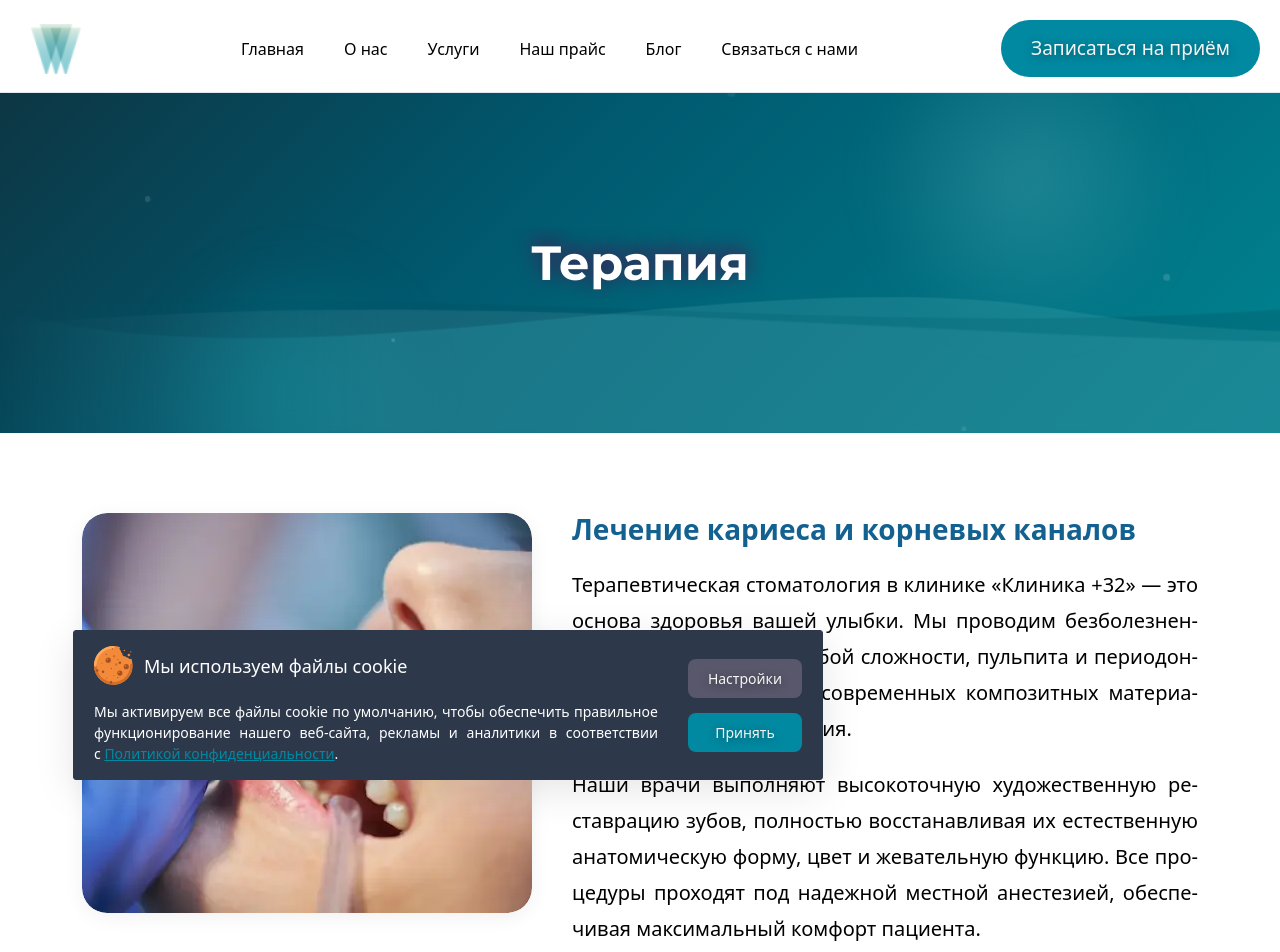
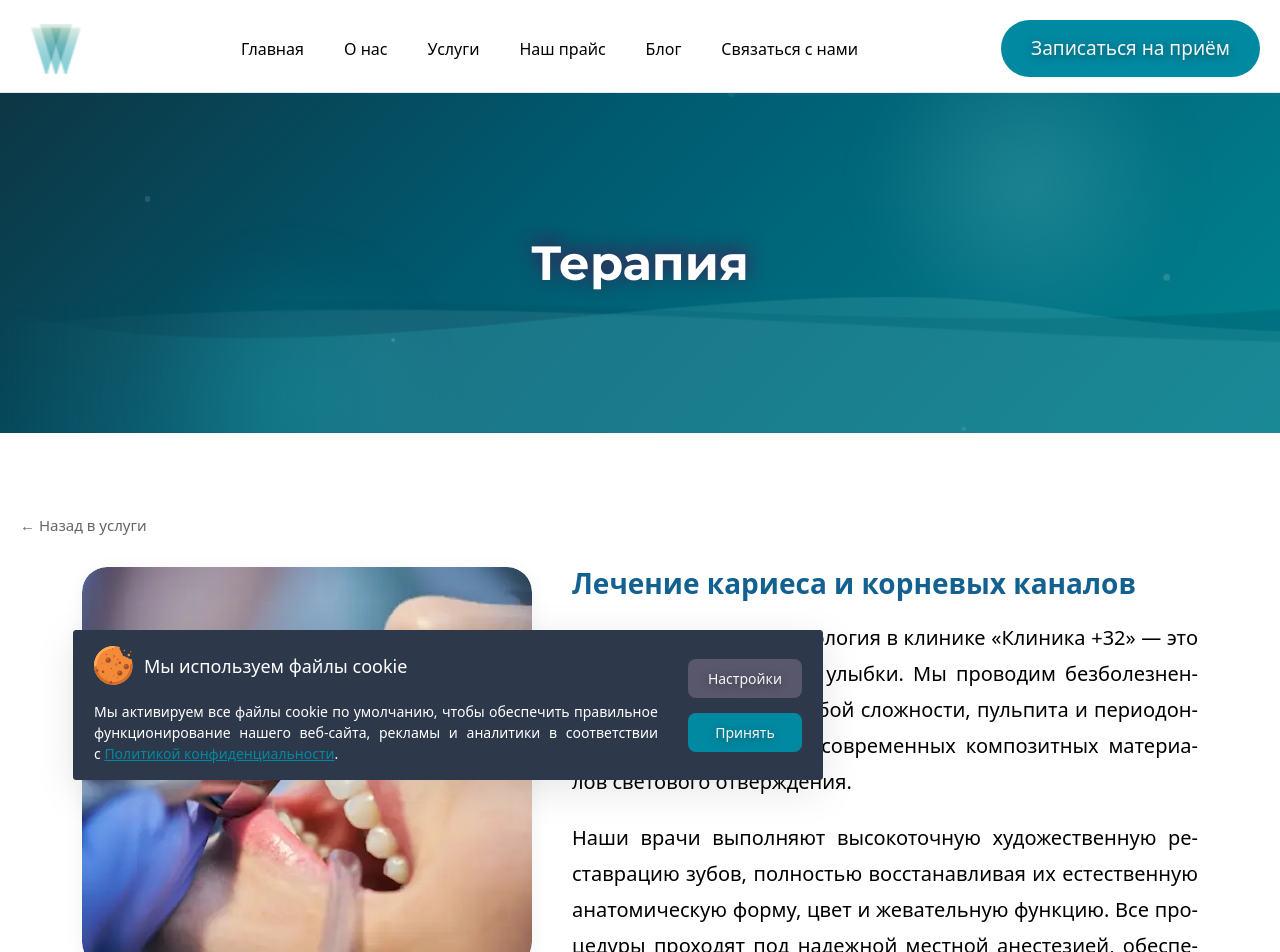
Before and after one commit to irinapodlisnyuk/stomatology-k32, a Next.js app: page /services/therapy in a window 1280 px wide. Shown: the top 952 px of the page. Built offline with nearby package versions, Linux system fonts and the light colour scheme.

Commit message:
PricePage scss

```diff
--- a/src/components/PostPage/Post/Post.tsx
+++ b/src/components/PostPage/Post/Post.tsx
@@ -5,7 +5,6 @@ import ResponsivePicture from "@/components/ResponsivePicture/ResponsivePicture"
 import { BlogPost } from "../PostPage";
 import styles from "./Post.module.scss";
 import asideStyles from "./aside.module.scss";
-import { useModals } from "@/components/context/ModalContext";
 import { AppointmentButton } from "@/components/Form/Button/AppointmentButton";
 
 interface PostProps {
@@ -14,7 +13,6 @@ interface PostProps {
 }
 
 export default function Post({ post, relatedPosts }: PostProps) {
-  const { openAppointment } = useModals();
 
   return (
     <article className={styles.post}>
@@ -47,9 +45,6 @@ export default function Post({ post, relatedPosts }: PostProps) {
                 Удобное онлайн-бронирование
               </p>
               <div className={asideStyles.post__appointmentActions}>
-                {/* <button className="btn btn--post" onClick={openAppointment}>
-                  Записаться на прием
-                </button> */}
                   <AppointmentButton className="btn btn--post" />
               </div>
             </div>
--- a/src/components/ServicePage/ServiceContent.module.scss
+++ b/src/components/ServicePage/ServiceContent.module.scss
@@ -3,15 +3,34 @@
 
 .service {
   padding: 80px 0;
+  width: 100%;
+  overflow-x: hidden;
 
   @include vp-1023 {
     padding: 50px 0;
   }
 
+  &__backBtn {
+    display: inline-flex;
+    align-items: center;
+    margin-bottom: 30px;
+    font-size: 15px;
+    color: $dim-gray;
+    text-decoration: none;
+    transition:
+      color $transition-300,
+      transform $transition-300;
+
+    &:hover {
+      color: $blue-lagoon;
+      transform: translateX(-2px);
+    }
+  }
+
   &__wrapper {
     display: grid;
     width: 90%;
-    grid-template-columns: 450px 1fr;
+    grid-template-columns: minmax(300px, 450px) 1fr;
     gap: 40px;
     margin: 0 auto;
 
@@ -66,6 +85,8 @@
     display: flex;
     flex-direction: column;
     gap: 25px;
+    width: 100%;
+    min-width: 0;
 
     @include vp-767 {
       gap: 20px;
@@ -144,11 +165,17 @@
 
   &__wrapper {
     width: 100%;
+    overflow-x: auto;
+    -webkit-overflow-scrolling: touch;
   }
 
   &__table {
     width: 80%;
     margin: 0 auto;
+
+    @include vp-1023 {
+      width: 100%;
+    }
 
     @include vp-767 {
       width: 100%;
@@ -167,6 +194,12 @@
     width: 100%;
     border-bottom: 1px solid $whisper;
     transition: background-color 0.2s ease;
+
+    @include vp-767 {
+      align-items: flex-start;
+      gap: 5px;
+      padding: 10px 0;
+    }
 
     &:hover {
       background-color: rgba(76, 166, 176, 0.05);
@@ -197,12 +230,12 @@
       border-bottom: 3px dotted rgba(0, 90, 112, 0.4);
 
       @include vp-767 {
-        margin: 0 5px 1px 5px;
+        display: none;
       }
     }
 
     @include vp-767 {
-      padding: 7px 0 7px 10px;
+      padding: 0;
     }
   }
 
@@ -214,7 +247,8 @@
 
     @include vp-767 {
       font-weight: 400;
-      padding: 7px 10px 7px 0;
+      padding: 0;
+      align-self: flex-end;
     }
   }
 }
--- a/src/components/ServicePage/ServiceContent.tsx
+++ b/src/components/ServicePage/ServiceContent.tsx
@@ -4,6 +4,8 @@ import React from "react";
 import { AppointmentButton } from "@/components/Form/Button/AppointmentButton";
 import styles from "./ServiceContent.module.scss";
 import ResponsivePicture from "../ResponsivePicture/ResponsivePicture";
+import Link from "next/link";
+import { useModals } from "../context/ModalContext";
 
 interface PriceItem {
   name: string;
@@ -21,9 +23,14 @@ interface ServiceContentProps {
 }
 
 export function ServiceContent({ service, prices }: ServiceContentProps) {
+
+    const { openAppointment } = useModals();
   return (
-    <div className={styles.service}>
+    <section className={styles.service}>
       <div className="container">
+        <Link href="/services" className={styles.service__backBtn}>
+          ← Назад в услуги
+        </Link>
         <div className={styles.service__wrapper}>
           <ResponsivePicture
             folder="/image/services"
@@ -50,7 +57,6 @@ export function ServiceContent({ service, prices }: ServiceContentProps) {
               <h2 className={styles.price__title}>Стоимость услуги</h2>
               <div className={styles.price__wrapper}>
                 <table className={styles.price__table}>
-
                   <tbody className={styles["price__table-info"]}>
                     {prices.map((item, idx) => (
                       <tr
@@ -72,6 +78,6 @@ export function ServiceContent({ service, prices }: ServiceContentProps) {
           )}
         </div>
       </div>
-    </div>
+    </section>
   );
 }
--- a/src/data/Price_data.ts
+++ b/src/data/Price_data.ts
@@ -19,7 +19,7 @@ export const PRICES_SERVICE: Record<string, PriceItem[]> = {
     { name: "Винир керамический (E.max) за 1 ед.", price: "от 27 000 ₽" },
     { name: "Коронка металлокерамическая (1 ед)", price: "от 16 000₽" },
     {
-      name: "Коронка диоксид-циркониевая с керамическим нанесением (1 ед),",
+      name: "Коронка диоксид-циркониевая с керамическим нанесением (1 ед)",
       price: "от 27 000₽",
     },
     {
@@ -74,7 +74,7 @@ export const PRICES_SERVICE: Record<string, PriceItem[]> = {
   planmeca: [
     { name: "3D-томография (КЛКТ) двух челюстей", price: "3 500 ₽" },
     { name: "3D-томография (КЛКТ) одного сегмента", price: "1 500 ₽" },
-    { name: "3D-томография (КЛКТ) одной челюсти", price: "2 00 ₽" },
+    { name: "3D-томография (КЛКТ) одной челюсти", price: "2 000 ₽" },
     {
       name: "Прицельный снимок одного зуба (радиовизиография)",
       price: "1200 ₽",
@@ -115,6 +115,6 @@ export const PRICES_SERVICE: Record<string, PriceItem[]> = {
       price: "от 6 500 ₽",
     },
     { name: "Снятие минерализованных зубных отложений УЗ-скейлером, обе челюсти", price: "4 000 ₽" },
-    { name: "Обучение гигиене полости рта и подбор ухода", price: "1000" },
+    { name: "Обучение гигиене полости рта и подбор ухода", price: "1 000 ₽" },
   ],
 };
```
Also changed, not shown: src/components/PricePage/PricePage.module.scss (+6 -4 lines).
